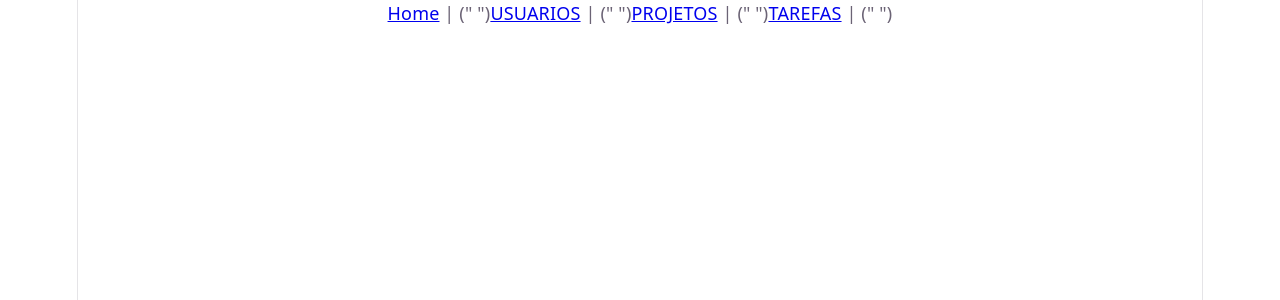
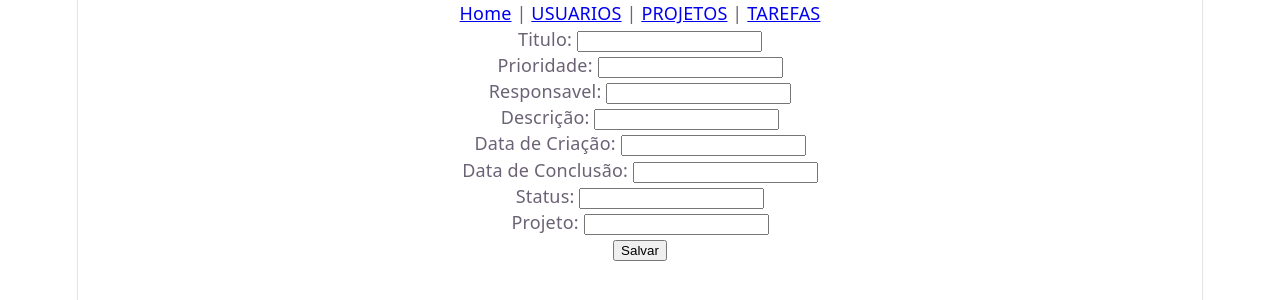
Before and after one commit to manoelamanciio/curso-fullstack-frontend-treina-recife, a React (Vite) app in the folder react/aula03/: page /tarefas in a window 1280 px wide. Shown: the top 300 px of the page. Built offline with nearby package versions, Linux system fonts and the light colour scheme.

Commit message:
Criando scripts para os componentes Home, FormUsuario, FormProjeto,FormTarefas

```diff
--- /dev/null
+++ b/react/aula03/src/components/FormProjeto.jsx
@@ -0,0 +1,56 @@
+import { useState } from "react"
+
+function FormProjeto() {
+
+    const [nomeProjeto, setNomeProjeto] = useState("")
+    const [descricaoProjeto, setDescricaoProjeto] = useState("")
+    const [dataCriacaoProjeto, setDataCriacaoProjeto] = useState("")
+    const [dataConclusao, setDataConclusaoProjeto] = useState("")
+    const [statusProjeto, setStatusProjeto] = useState("")
+    const [responsavelProjeto, setResponsavelProjeto] = useState("")
+
+
+    const salvar = () => {
+
+        const projeto = {
+            nomeProjeto: (nomProjeto),
+            descricaoProjeto: (descricaoProjeto),
+            dataCriacaoProjeto: (dataCriacaoProjeto),
+            dataConclusao: (dataConclusao),
+            statusProjeto: (statusProjeto),
+            responsavelProjeto: (responsavelProjeto)
+        }
+
+        console.log(projeto)
+
+    }
+
+    return (
+        <form>
+            <label>Nome do Projeto: </label>
+            <input type="text" value={nomeProjeto} onChange={(j) => setNomeProjeto(j.target.value)} /><br />
+
+            <label>Descrição: </label>
+            <input type="text" value={descricaoProjeto} onChange={(j) => setDescricaoProjeto(j.target.value)} /><br />
+
+            <label>Data de Criação: </label>
+            <input type="text" value={dataCriacaoProjeto} onChange={(j) => setDataCriacaoProjeto(j.target.value)} /><br />
+
+            <label>Data de Conclusão: </label>
+            <input type="text" value={dataConclusao} onChange={(j) => setDataConclusaoProjeto(j.target.value)} /><br />
+
+            <label>Status: </label>
+            <input type="text" value={statusProjeto} onChange={(j) => setStatusProjeto(j.target.value)} /><br />
+
+            <label>Responsável: </label>
+            <input type="text" value={responsavelProjeto} onChange={(j) => setResponsavelProjeto(j.target.value)} /><br />
+
+            <button onClick={salvar}>Salvar Projeto</button>
+
+
+        </form>
+    )
+
+}
+
+export default FormProjeto
--- a/react/aula03/src/components/FormTarefas.jsx
+++ b/react/aula03/src/components/FormTarefas.jsx
@@ -1,4 +1,65 @@
-function FormTarefas(){
+import { useState } from "react"
+
+
+function FormTarefas() {
+
+    const [tituloTarefa, setTituloTarefa] = useState("")
+    const [prioridadeTarefa, setPrioridadeTarefa] = useState("")
+    const [responsavelTarefa, setResponsavelTarefa] = ("")
+    const [descricaoTarefa, setDescricaoTarefa] = ("")
+    const [dataCriacaoTarefa, setDataCriacaoTarefa] = ("")
+    const [dataConclusaoTarefa, setDataConclusaoTarefa] = ("")
+    const [statusTarefa, setStatusTarefa] = ("")
+    const [projetoTarefa, setProjetoTarefa] = ("")
+
+    const salvar = () => {
+        const tarefas = {
+            tituloTarefa: (tituloTarefa),
+            prioridadeTarefa: (prioridadeTarefa),
+            responsavelTarefa: (responsavelTarefa),
+            descricaoTarefa: (descricaoTarefa),
+            dataCriacaoTarefa: (dataCriacaoTarefa),
+            dataConclusaoTarefa: (dataConclusaoTarefa),
+            statusTarefa: (statusTarefa),
+            projetoTarefa: (projetoTarefa)
+
+        }
+
+        console.log(tarefas)
+
+    }
+
+    return (
+
+        <form>
+            <label>Titulo: </label>
+            <input type="text" value={tituloTarefa} onChange={(n) => setTituloTarefa(n.target.value)} /><br />
+
+            <label>Prioridade: </label>
+            <input type="text" value={prioridadeTarefa} onChange={(n) => setPrioridadeTarefa(n.target.value)} /><br />
+
+            <label>Responsavel: </label>
+            <input type="text" value={responsavelTarefa} onChange={(n) => setResponsavelTarefa(n.target.value)} /><br />
+
+            <label>Descrição: </label>
+            <input type="text" value={descricaoTarefa} onChange={(n) => setDescricaoTarefa(n.target.value)} /><br />
+
+            <label>Data de Criação: </label>
+            <input type="text" value={dataCriacaoTarefa} onChange={(n) => setDataCriacaoTarefa(n.target.value)} /><br />
+
+            <label>Data de Conclusão: </label>
+            <input type="text" value={dataConclusaoTarefa} onChange={(n) => setDataConclusaoTarefa(n.target.value)} /><br />
+
+            <label>Status: </label>
+            <input type="text" value={statusTarefa} onChange={(n) => setStatusTarefa(n.target.value)} /><br />
+
+            <label>Projeto: </label>
+            <input type="text" value={projetoTarefa} onChange={(n) => setProjetoTarefa(n.target.value)} /><br />
+
+            <button onClick={salvar}>Salvar</button>
+        </form>
+
+    )
 
 }
 
--- a/react/aula03/src/components/FormUsuario.jsx
+++ b/react/aula03/src/components/FormUsuario.jsx
@@ -25,27 +25,27 @@ function FormUsuario() {
     }
 
     return (
+
         <form>
-            <label >Nome </label>
+            <label >Nome: </label>
             <input type="text" value={nome} onChange={(e) => setNome(e.target.value)} /><br />
 
-            <label >Cpf </label>
+            <label >Cpf: </label>
             <input type="text" value={cpf} onChange={(e) => setCpf(e.target.value)} /><br />
 
-            <label >Email </label>
+            <label >Email: </label>
             <input type="text" value={email} onChange={(e) => setEmail(e.target.value)} /><br />
 
-            <label >Data de Nascimento </label>
+            <label >Data de Nascimento: </label>
             <input type="text" value={dataNascimento} onChange={(e) => setDataNascimento(e.target.value)} /><br />
 
-            <label >Status </label>
+            <label >Status: </label>
             <input type="text" value={status} onChange={(e) => setStatus(e.target.value)} /><br />
 
-            <label >Senha Temporária </label>
+            <label >Senha Temporária: </label>
             <input type="text" value={senhaTemporaria} onChange={(e) => setSenhaTemporaria(e.target.value)} /><br />
 
             <button onClick={salvar}>Salvar</button>
-            <button onChange={deletar}>Deletar</button>
 
         </form>
 
--- a/react/aula03/src/components/Home.jsx
+++ b/react/aula03/src/components/Home.jsx
@@ -1,22 +1,27 @@
 import { BrowserRouter, Link, Route, Routes } from "react-router-dom"
 import FormUsuario from "./FormUsuario"
-import FormProjects from "./FormProjects"
+import FormProjeto from "./FormProjeto"
 import Dashboard from "./Dashboard"
+import FormTarefas from "./FormTarefas"
+
+
 function Home() {
 
     return (
         <BrowserRouter>
 
             <nav>
-                <Link to="/">Home</Link> | (" ")
-                <Link to="/usuarios">USUARIOS</Link>  | (" ")
-                <Link to="/projetos">PROJETOS</Link>  | (" ")
-                <Link to="/tarefas">TAREFAS</Link> | (" ")
+                <Link to="/">Home</Link> | {""}
+                <Link to="/usuarios">USUARIOS</Link>  | {""}
+                <Link to="/projetos">PROJETOS</Link>  | {""}
+                <Link to="/tarefas">TAREFAS</Link>
             </nav>
 
             <Routes>
                 <Route path="/" element={<Dashboard />}> </Route>
                 <Route path="/usuarios" element={<FormUsuario />}></Route>
+                <Route path="/projetos" element={<FormProjeto />}></Route>
+                <Route path="/tarefas" element={<FormTarefas />}></Route>
             </Routes>
 
         </BrowserRouter>
--- a/react/aula03/src/main.jsx
+++ b/react/aula03/src/main.jsx
@@ -1,10 +1,6 @@
-import { StrictMode } from 'react'
 import { createRoot } from 'react-dom/client'
 import './index.css'
-import App from './App.jsx'
-import FormUsuario from './components/FormUsuario.jsx'
-import Dashboard from './components/Dashboard.jsx'
-import Home  from './components/Home.jsx'
+import Home from './components/Home.jsx'
 
 createRoot(document.getElementById('root')).render(
     <Home />
```
Also changed, not shown: react/aula03/src/components/FormProjects.jsx (deleted, +0 -9 lines).
